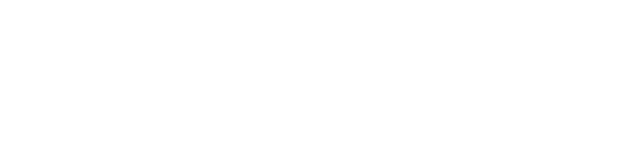
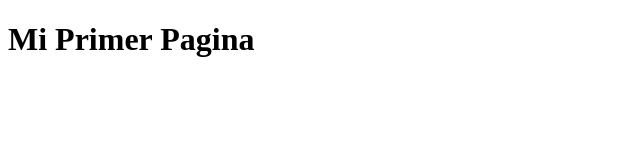
Before and after one commit to Danger1701/git-course, a plain HTML site: page index.html in a window 1280 px wide. Shown: the whole page, without its empty margins (0-640 px from the left). Drawn offline with Linux system fonts and the light colour scheme.

Commit message:
index.html tiene contenido

```diff
--- a/index.html
+++ b/index.html
@@ -4,9 +4,9 @@
     <meta charset="UTF-8">
     <meta http-equiv="X-UA-Compatible" content="IE=edge">
     <meta name="viewport" content="width=device-width, initial-scale=1.0">
-    <title>Document</title>
+    <title>Primera Pagina</title>
 </head>
 <body>
-
+    <h1>Mi Primer Pagina</h1>
 </body>
 </html>
```
